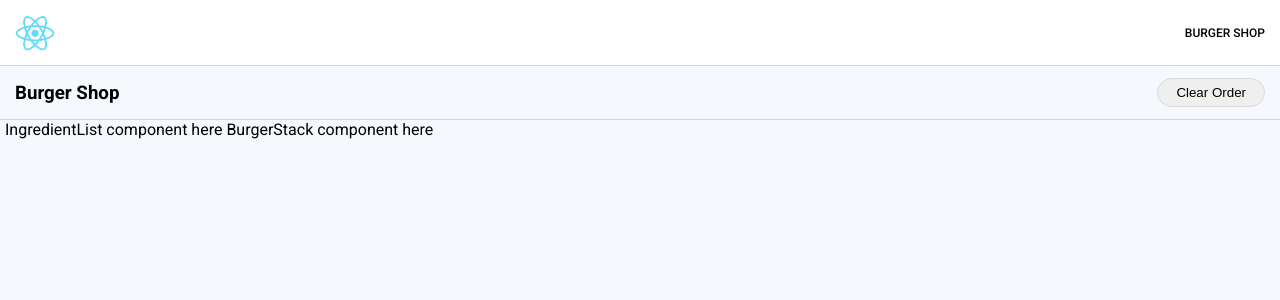
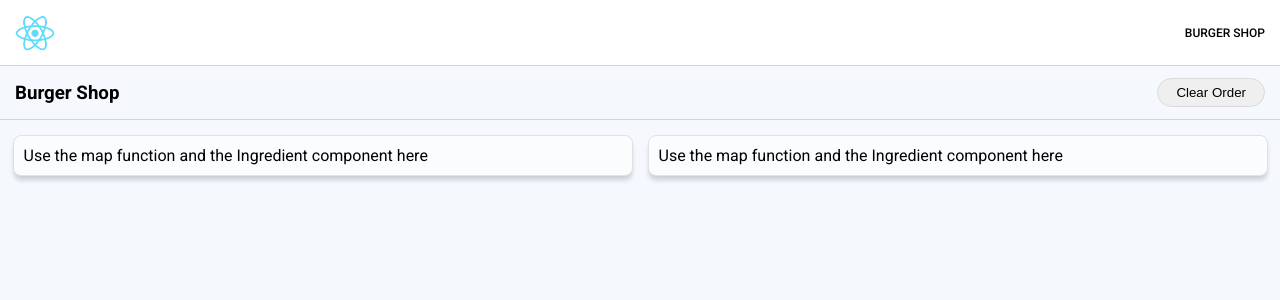
Before and after one commit to juanm98/reactville-lab, a React (Create React App) app: page /burgers in a window 1280 px wide. Shown: the top 300 px of the page. Built offline with nearby package versions, Linux system fonts and the light colour scheme; a web font is replaced by a local one.

Commit message:
Complete step 1-2 of BurgerShop

```diff
--- a/src/Components/BurgerShop/BurgerShop.jsx
+++ b/src/Components/BurgerShop/BurgerShop.jsx
@@ -1,19 +1,29 @@
 import '../../styles/burger.css'
-
+import IngredientList from './IngredientList'
+import BurgerStack from './BurgerStack'
 import { ingredients } from '../../data/burger-data'
+import { useState } from 'react'
 
 const BurgerShop = () => {
   console.log(ingredients)
+  const [stack, setStack] = useState([])
+
+  const addToBurger = ingredient => {
+    setStack([...stack, ingredient])
+  }
+  const removeFromBurger = idx => {
+    setStack(stack.filter((ingredient, ingredientIdx) => ingredientIdx !== idx))
+  }
 
   return (
     <div className="burger-shop">
       <nav>
         <h1>Burger Shop</h1>
-        <button>Clear Order</button>
+        <button onClick={() => setStack([])}>Clear Order</button>
       </nav>
       <section>
-        IngredientList component here
-        BurgerStack component here
+        <IngredientList ingredients = {ingredients} addToBurger={addToBurger}/>
+        <BurgerStack stack= {ingredients} removeFromBurger={removeFromBurger}/>
       </section>
     </div>
   )
```
